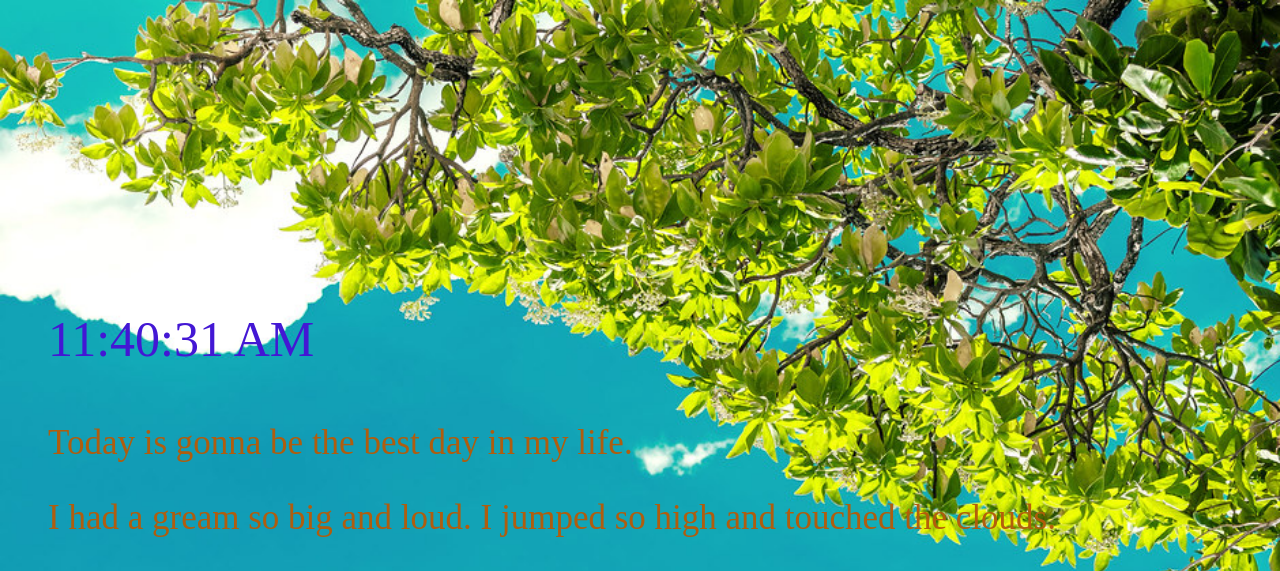
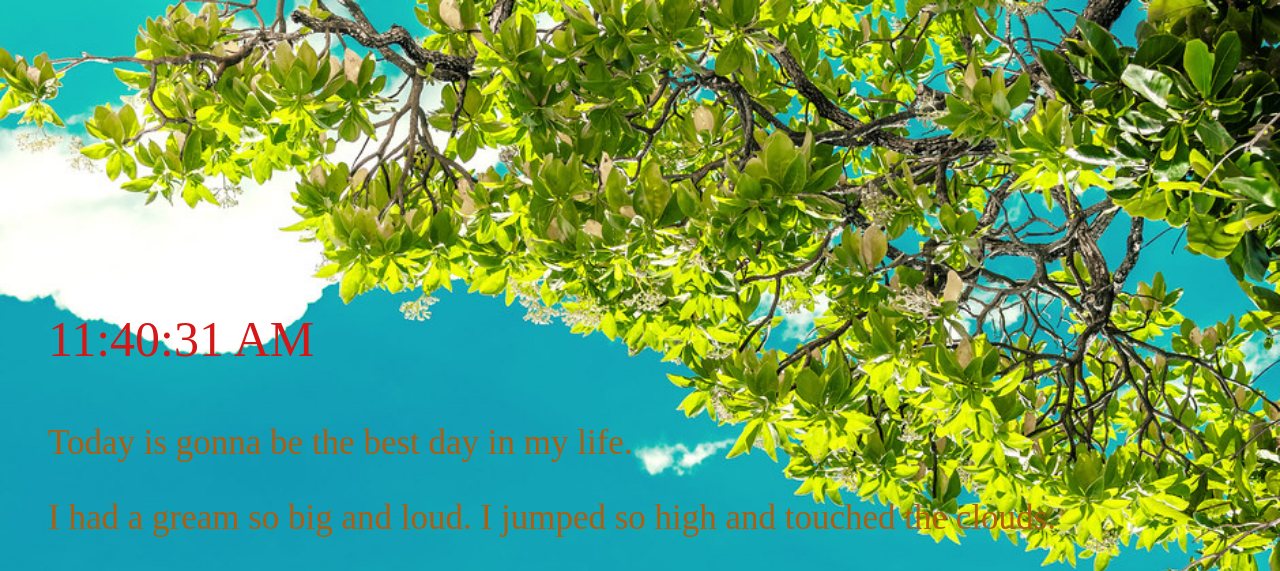
Before and after one commit to Kmuslu/digitalclock-javascript, a plain HTML site: page index.html in a window 1280 px wide. Shown: the top 571 px of the page. Drawn offline with Linux system fonts and the light colour scheme.

Commit message:
Clock color is changed

```diff
--- a/style.css
+++ b/style.css
@@ -5,7 +5,7 @@ body{
 }
 
 .clock{
-    color: rgb(67, 23, 212) ;
+    color: rgb(212, 23, 23) ;
     font-size: 50px;
     margin-top: 300px;
 
```
